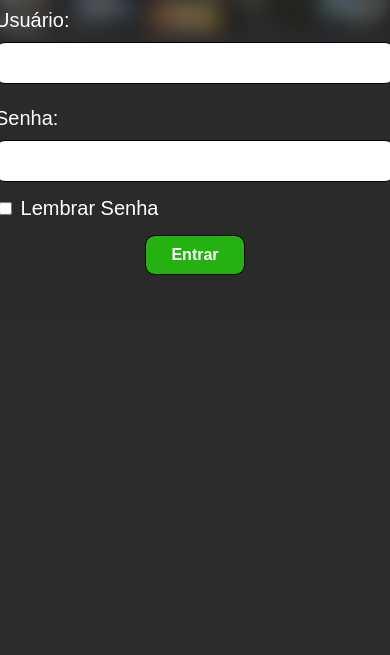
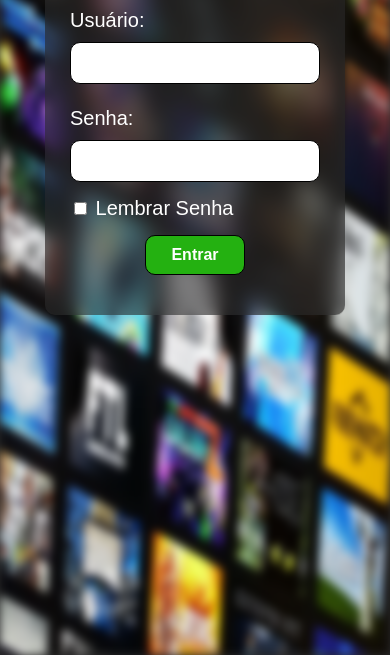
Before and after one commit to 889Christian/jogo, a plain HTML site: page index.html in a window 390 px wide. Shown: the part 189-844 px from the top of the page. Drawn offline with Linux system fonts and the light colour scheme.

Commit message:
Update form2.css

```diff
--- a/form2.css
+++ b/form2.css
@@ -12,6 +12,7 @@ img {
     filter: blur(5px);
     position: fixed;
     width: 100%;
+    height: 100%;
 
 }
 .container{
@@ -123,3 +124,23 @@ img {
     align-items: center;
     z-index: 2000px;
 }
+
+@media (max-width: 475px){
+    .form {
+        width: 400px;
+    }
+
+    #user {
+        width: 350px ;
+    }
+}
+
+@media (max-width: 405px){
+    .form {
+        width: 300px;
+    }
+
+    #user {
+        width: 250px ;
+    }
+}
```
